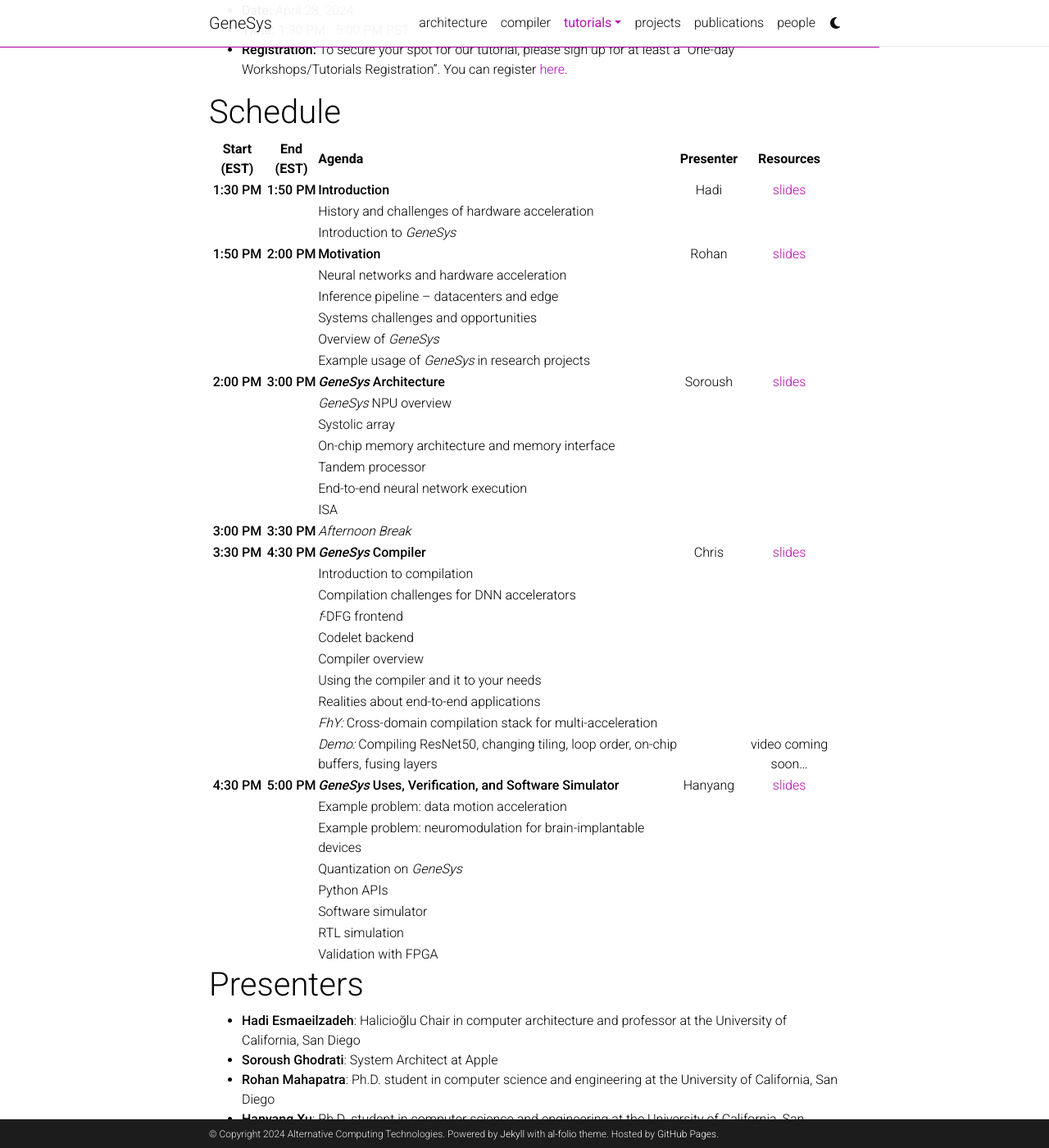
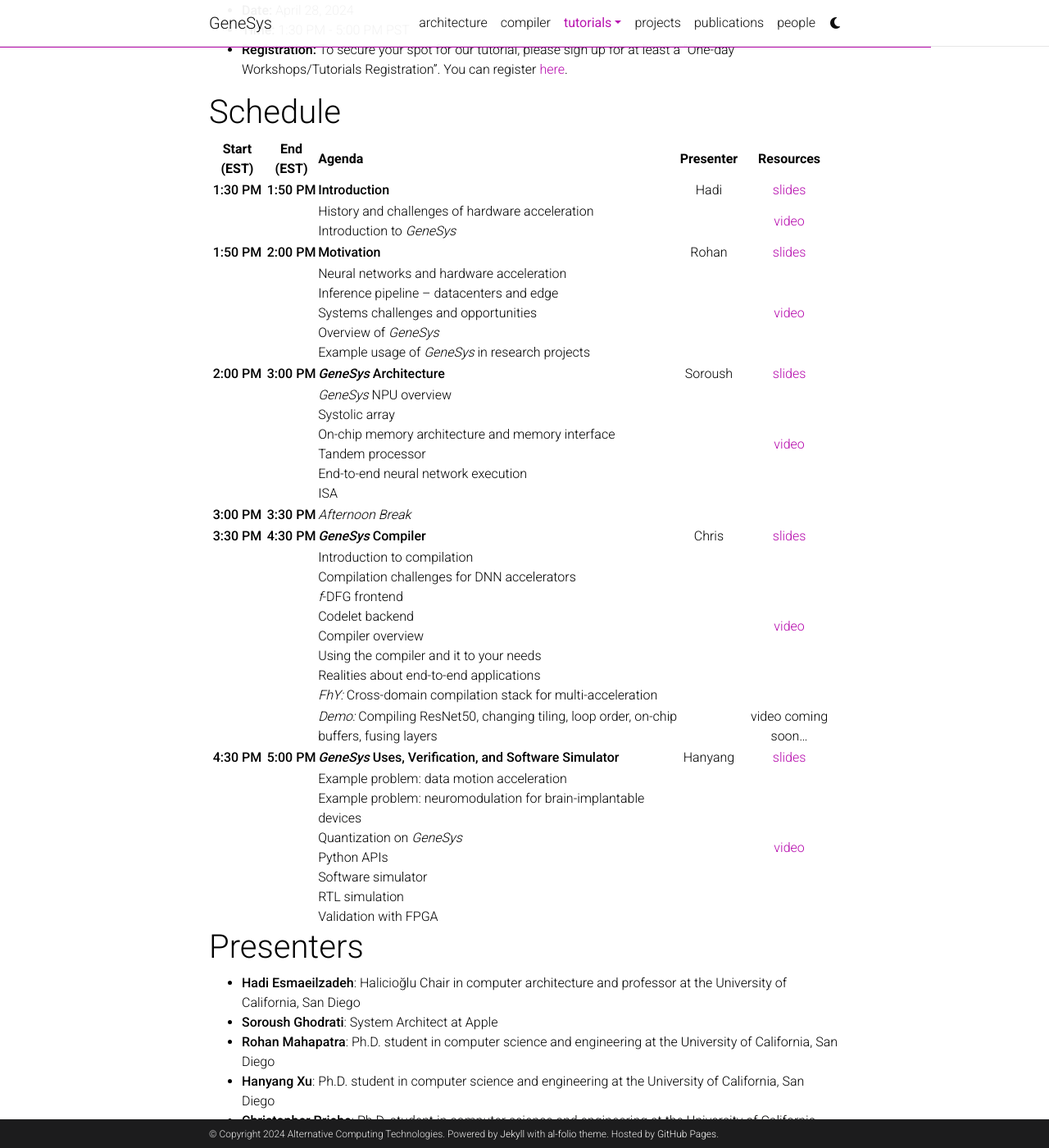
Before and after one commit to nolanlyc/actlab-genesys-yuchuan.github.io, a Jekyll site: the page built from _pages/asplos_2024.md, in a window 1280 px wide and 1400 px high, scrolled down 701 px. Shown: the whole window at 82% size. Built offline with Jekyll 4.4.1, drawn with Linux system fonts in a browser that asks for light colours; comment, search, counter and statistics services are not loaded; a style sheet for code colours, icons or effects is not loaded.

Commit message:
Added ASPLOS tutorial videos

```diff
--- a/_pages/asplos_2024.md
+++ b/_pages/asplos_2024.md
@@ -29,40 +29,17 @@
 | Start (EST) | End (EST) | Agenda | Presenter | Resources |
 | :---------: | :-------: | :----- | :-------: | :-------: |
 | **1:30 PM** | **1:50 PM** | **Introduction** | Hadi | [slides](https://drive.google.com/file/d/1p0Q790UhU0BNazOf7gDTU9q8qqxPTd8w/view?usp=sharing) |
-| | | History and challenges of hardware acceleration | | |
-| | | Introduction to _GeneSys_ | | |
+| | | History and challenges of hardware acceleration <br /> Introduction to _GeneSys_ | | [video](https://youtu.be/pHbY0No3MCU) |
 | **1:50 PM** | **2:00 PM** | **Motivation** | Rohan | [slides](https://drive.google.com/file/d/1jNKl7vr2VSOMYfU--JscGImHKzmXJTuz/view?usp=sharing) |
-| | | Neural networks and hardware acceleration | | |
-| | | Inference pipeline – datacenters and edge | | |
-| | | Systems challenges and opportunities | | |
-| | | Overview of _GeneSys_ | | |
-| | | Example usage of _GeneSys_ in research projects | | |
+| | | Neural networks and hardware acceleration <br /> Inference pipeline – datacenters and edge <br /> Systems challenges and opportunities <br /> Overview of _GeneSys_ <br /> Example usage of _GeneSys_ in research projects | | [video](https://youtu.be/Z8OYHT1-kmk) |
 | **2:00 PM** | **3:00 PM** | **_GeneSys_ Architecture** | Soroush | [slides](https://drive.google.com/file/d/1V3ROnTi7FAZ_Z_1YU9QW9qobb572tRx8/view?usp=sharing) |
-| | | _GeneSys_ NPU overview | | |
-| | | Systolic array | | |
-| | | On-chip memory architecture and memory interface | | |
-| | | Tandem processor | | |
-| | | End-to-end neural network execution | | |
-| | | ISA | | |
+| | | _GeneSys_ NPU overview <br /> Systolic array <br /> On-chip memory architecture and memory interface <br /> Tandem processor <br /> End-to-end neural network execution <br /> ISA | | [video](https://youtu.be/IpW-7lXNiB0) |
 | **3:00 PM** | **3:30 PM** | *Afternoon Break* | | |
 | **3:30 PM** | **4:30 PM** | **_GeneSys_ Compiler** | Chris | [slides](https://drive.google.com/file/d/1tSkvlXoaMRwQNYQOldDi65vo1Lj276GA/view?usp=sharing) |
-| | | Introduction to compilation | | |
-| | | Compilation challenges for DNN accelerators | | |
-| | | _f_-DFG frontend | | |
-| | | Codelet backend | | |
-| | | Compiler overview | | |
-| | | Using the compiler and it to your needs | | |
-| | | Realities about end-to-end applications | | |
-| | | *FhY:* Cross-domain compilation stack for multi-acceleration | | |
+| | | Introduction to compilation <br /> Compilation challenges for DNN accelerators <br /> _f_-DFG frontend <br /> Codelet backend <br /> Compiler overview <br /> Using the compiler and it to your needs <br /> Realities about end-to-end applications <br /> *FhY:* Cross-domain compilation stack for multi-acceleration | | [video](https://youtu.be/W_L9zNw_NAo) |
 | | | *Demo:* Compiling ResNet50, changing tiling, loop order, on-chip buffers, fusing layers | | video coming soon... |
 | **4:30 PM** | **5:00 PM** | **_GeneSys_ Uses, Verification, and Software Simulator** | Hanyang | [slides](https://drive.google.com/file/d/1uQec9sBoE3-6rlWfjsw_BzisL47msEsR/view?usp=sharing) |
-| | | Example problem: data motion acceleration | | |
-| | | Example problem: neuromodulation for brain-implantable devices | | |
-| | | Quantization on _GeneSys_ | | |
-| | | Python APIs | | |
-| | | Software simulator | | |
-| | | RTL simulation | | |
-| | | Validation with FPGA | | |
+| | | Example problem: data motion acceleration <br /> Example problem: neuromodulation for brain-implantable devices <br /> Quantization on _GeneSys_ <br /> Python APIs <br /> Software simulator <br /> RTL simulation <br /> Validation with FPGA | | [video](https://youtu.be/Sz-h7kPhqvo) |
 
 # Presenters
 - **Hadi Esmaeilzadeh**: Halicioğlu Chair in computer architecture and professor at the University of California, San Diego
```
